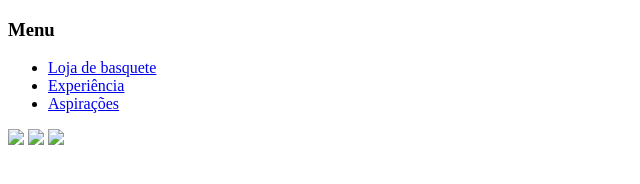
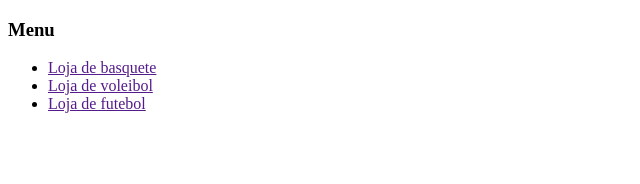
Before and after one commit to vfs15/Atividade-6---Links-e-imagens, a plain HTML site: page index.html in a window 1280 px wide. Shown: the whole page, without its empty margins (0-640 px from the left). Drawn offline with Linux system fonts and the light colour scheme.

Commit message:
Add - Nome

```diff
--- a/index.html
+++ b/index.html
@@ -6,13 +6,10 @@
     <body>
         <h3> Menu </h3>
         <ul>
-        <li><a href="https://github.com/vfs15/Atividade-6---Links-e-imagens/blob/main/esportes/basquete/index.html">Loja de basquete</a></li>
-        <li><a href="experiencias.html">Experiência</a></li>
-        <li><a href="aspiracoes.html">Aspirações</a></li>
+        <li><a href="">Loja de basquete</a></li>
+        <li><a href="">Loja de voleibol</a></li>
+        <li><a href="">Loja de futebol</a></li>
         </ul>
 
-        <img src="Logotipo de basquete plano desenhado à mão _ Vetor Grátis.html"/>
-        <img src="voleibol.webp" />
-        <img src="modelo-de-logotipo-de-futebol-desenhado-a-mao.zi"/>
     </body>
 </html>
```
Also changed, not shown: imgs/index.html (+0 -7 lines).
